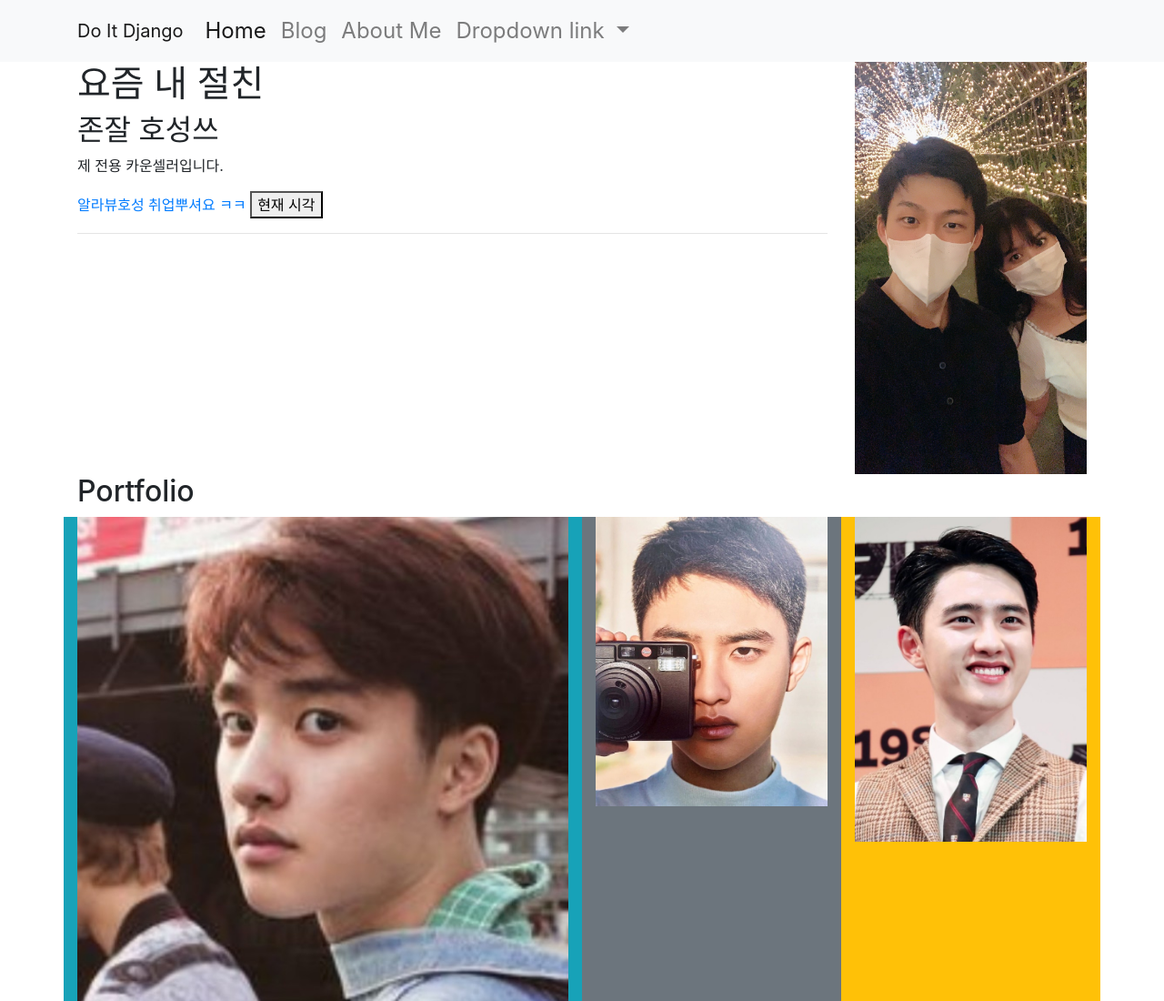
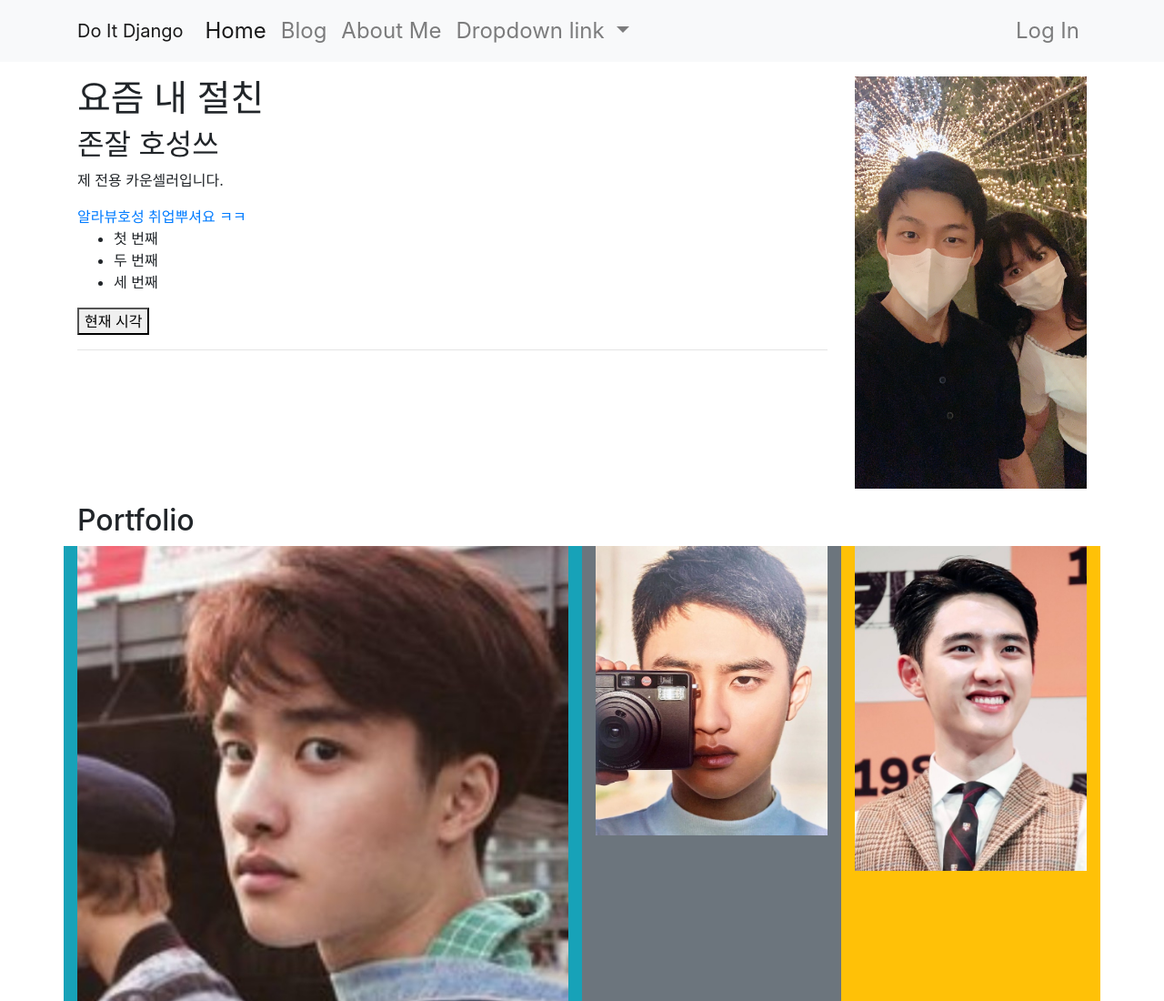
Before and after one commit to minsunnyya/do_it_django_frontend_basic_, a plain HTML site: page about_me.html in a window 1280 px wide. Shown: the top 1100 px of the page at 91% size. Drawn offline with nearby package versions, Linux system fonts and the light colour scheme.

Commit message:
부트스트랩 spacing

```diff
--- a/about_me.html
+++ b/about_me.html
@@ -38,18 +38,28 @@
             </div>
         </li>
         </ul>
+        <ul class="navbar-nav ml-auto">
+            <li class="nav-item">
+                <a class="nav-link" href="#">Log In</a>
+            </li>
         </div>
     </div>
     </nav>
 
     <div class="container">
-        <div class="row">
+        <div class="row my-3">
             <div class="col-9">
             <h1>요즘 내 절친</h1>
             <h2>존잘 호성쓰</h2>
 
             <p>제 전용 카운셀러입니다.</p>
             <a href="./index.html">알라뷰호성 취업뿌셔요 ㅋㅋ</a>
+
+            <ul>
+                <li>첫 번째</li>
+                 <li>두 번째</li>
+                  <li>세 번째</li>
+            </ul>
 
             <button onclick="whatTimeIsIt()">현재 시각</button>
             <hr/>
```
